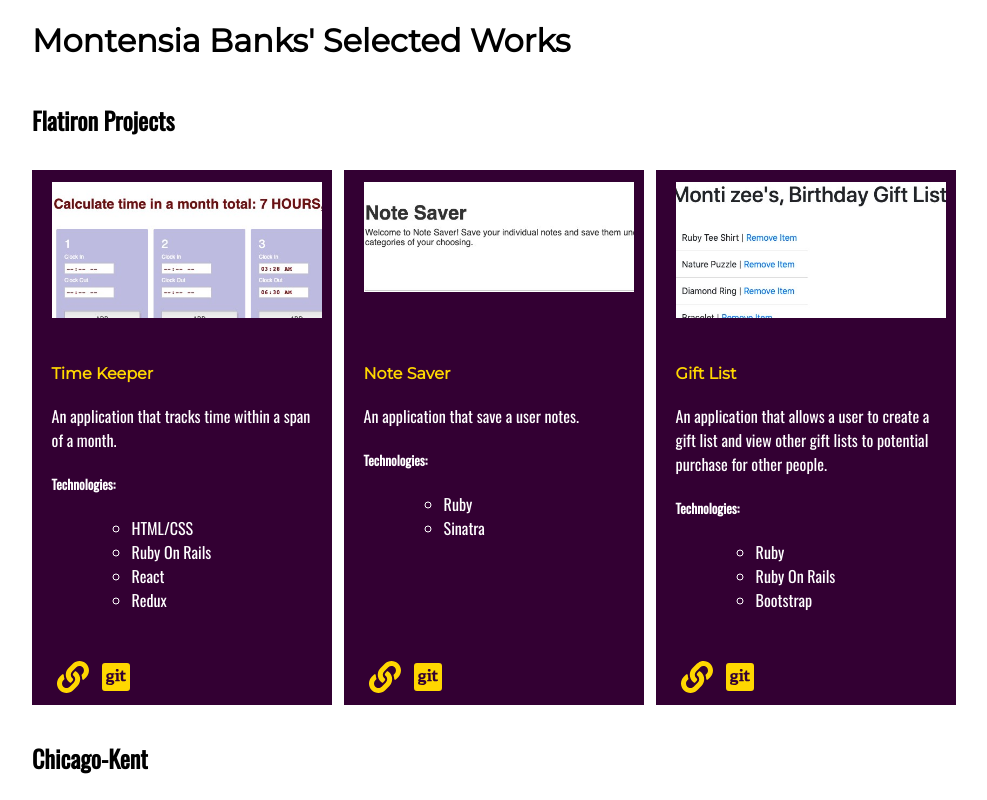
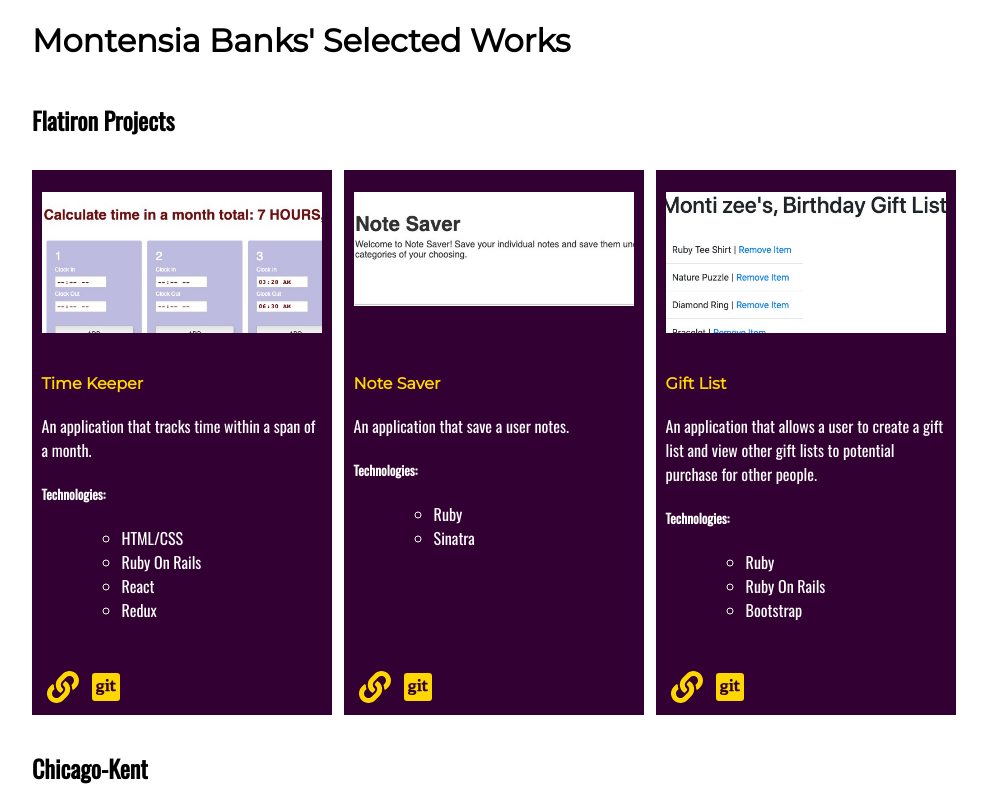
Before and after one commit to Monty7/portfolio, a React (Create React App) app: page / in a window 1280 px wide. Shown: the top 800 px of the page, without its empty margins (64-1051 px from the left). Built offline with nearby package versions, Linux system fonts and the light colour scheme.

Commit message:
Moved animated border to the top

```diff
--- a/src/App.css
+++ b/src/App.css
@@ -30,7 +30,7 @@ body{
 
 .block {
 	margin: 0 0 15px 0;
-	border-left: 10px solid transparent;
+	border-top: 10px solid transparent;
 
 }
 .inner_img_block {
@@ -90,7 +90,7 @@ article {
 }
 
  .block:hover {
- 	border-left: 10px solid gold;
+ 	border-top: 10px solid gold;
  }
 
 
```
